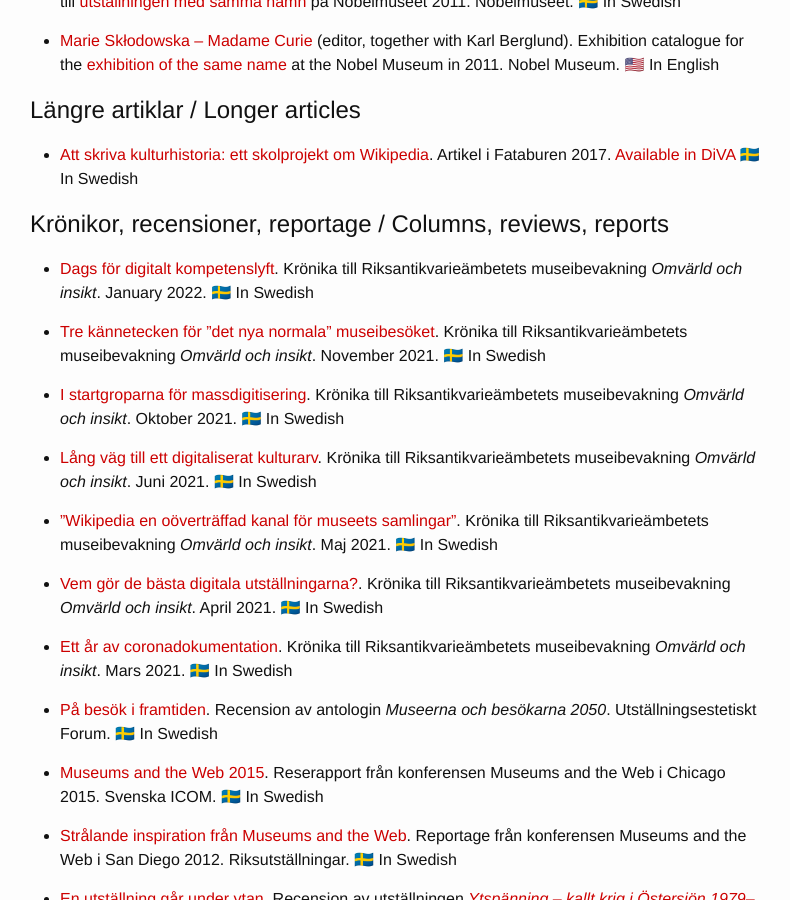
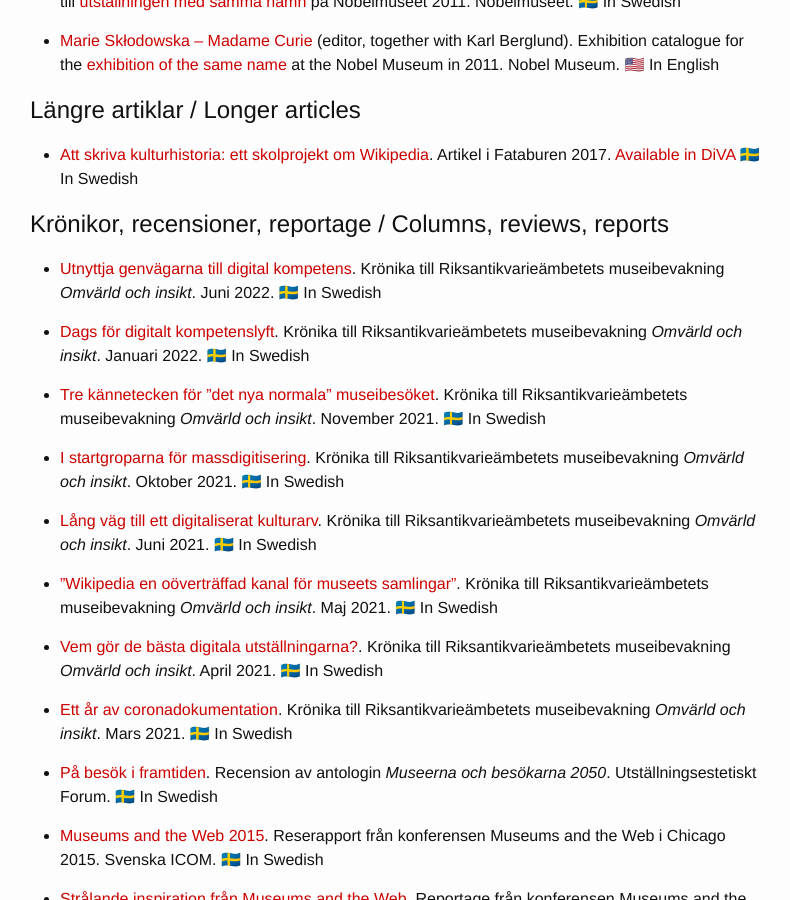
Before and after one commit to Ambrosiani/blogtest, a Jekyll site: the page built from publications.md, in a window 1280 px wide and 900 px high, scrolled down 429 px. Shown: the whole window, without its empty margins (240-1030 px from the left). Built offline with Jekyll 4.4.1, drawn with Linux system fonts in a browser that asks for light colours.

Commit message:
Update publications.md

```diff
--- a/publications.md
+++ b/publications.md
@@ -24,7 +24,9 @@ Published papers, editorials, reviews etc.
 
 # Krönikor, recensioner, reportage / Columns, reviews, reports
 
-* [Dags för digitalt kompetenslyft](https://www.raa.se/omvarld-och-insikt/dags-for-digitalt-kompetenslyft/). Krönika till Riksantikvarieämbetets museibevakning *Omvärld och insikt*. January 2022. 🇸🇪 In Swedish
+* [Utnyttja genvägarna till digital kompetens](https://www.raa.se/omvarld-och-insikt/utnyttja-genvagarna-till-digital-kompetens/). Krönika till Riksantikvarieämbetets museibevakning *Omvärld och insikt*. Juni 2022. 🇸🇪 In Swedish
+
+* [Dags för digitalt kompetenslyft](https://www.raa.se/omvarld-och-insikt/dags-for-digitalt-kompetenslyft/). Krönika till Riksantikvarieämbetets museibevakning *Omvärld och insikt*. Januari 2022. 🇸🇪 In Swedish
 
 * [Tre kännetecken för ”det nya normala” museibesöket](https://www.raa.se/omvarld-och-insikt/tre-kannetecken-for-det-nya-normala-museibesoket/). Krönika till Riksantikvarieämbetets museibevakning *Omvärld och insikt*. November 2021. 🇸🇪 In Swedish
 
```
